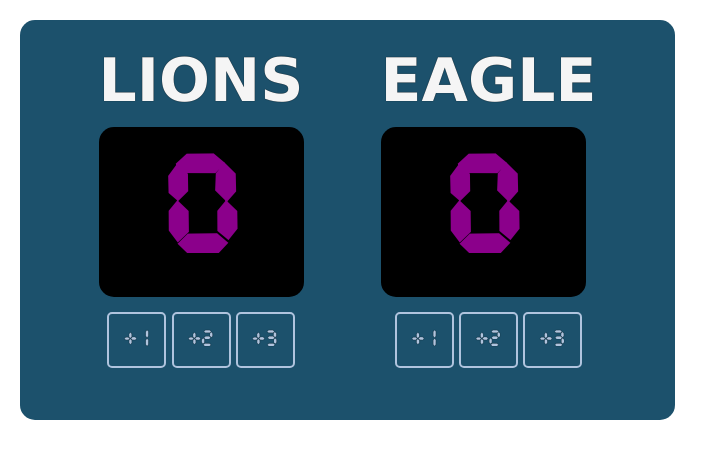
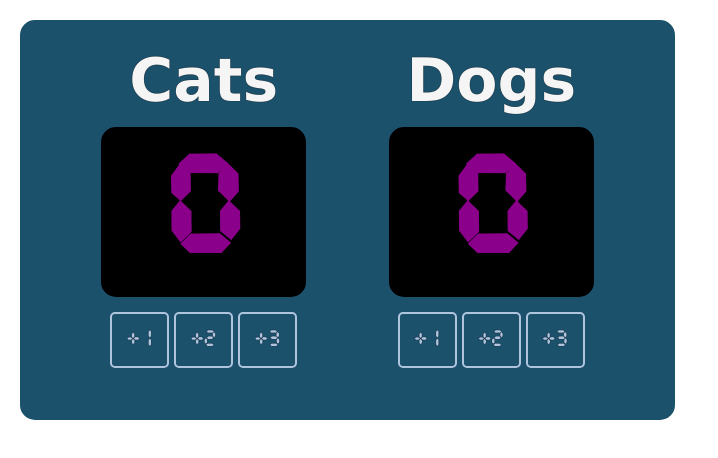
Before and after one commit to saprob/Scoreboard, a website built with Vite: page index.html in a window 1280 px wide. Shown: the whole page, without its empty margins (0-718 px from the left). Built offline with nearby package versions, Linux system fonts and the light colour scheme.

Commit message:
Updated scoreboard headers
changed the two Titles

```diff
--- a/index.html
+++ b/index.html
@@ -7,7 +7,7 @@
 
         <div class="container">
                 <div>
-                    <h3>LIONS</h3>
+                    <h3>Cats</h3>
                     <!-- <div id="high-one"> -->
                     <div>
                      <h4 id="score-one">0</h4>
@@ -18,7 +18,7 @@
                  </div>
 
                 <div>
-                    <h3>EAGLE</h3>
+                    <h3>Dogs</h3>
                     <!-- <div id="high-two"> -->
                     <div>
                      <h4 id="score-two">0</h4>
```
